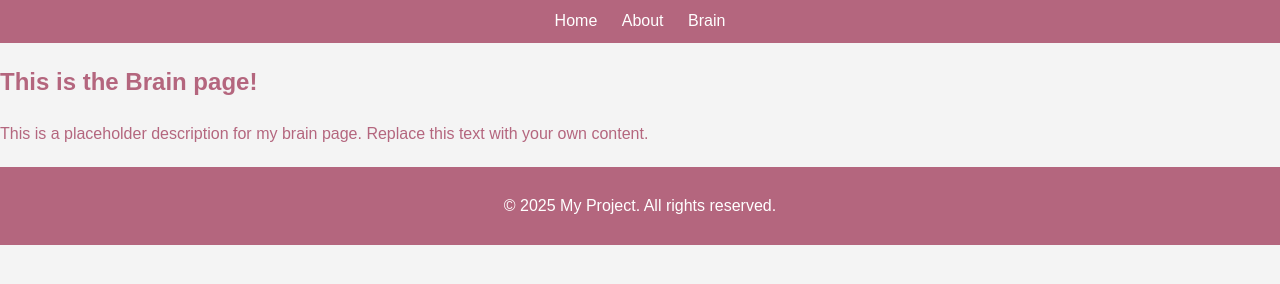
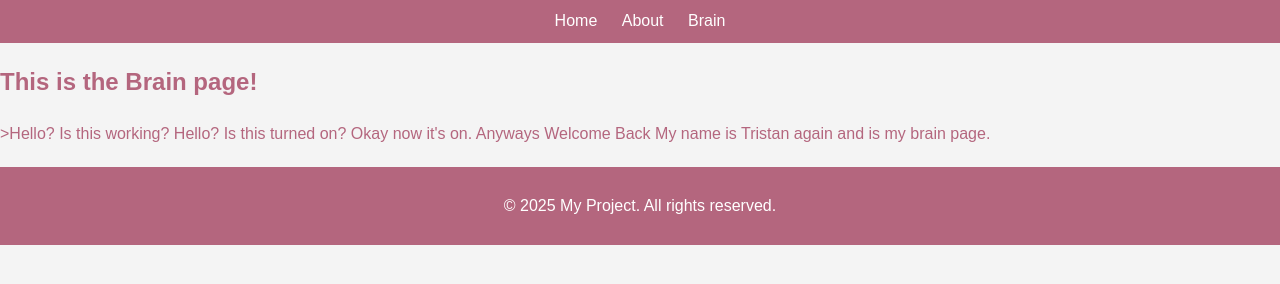
Before and after one commit to chandleriCode/Project, a plain HTML site: page brain.html in a window 1280 px wide. Shown: the part 122-406 px from the top of the page. Drawn offline with Linux system fonts and the light colour scheme.

```diff
--- a/brain.html
+++ b/brain.html
@@ -21,7 +21,8 @@
     <main>
         <section>
             <h2>This is the Brain page!</h2>
-            <p>This is a placeholder description for my brain page. Replace this text with your own content.</p>
+            <p>>Hello? Is this working? Hello? Is this turned on?
+                Okay now it's on. Anyways Welcome Back My name is Tristan again and is my brain page.</p>
 
         </section>
     </main>
```
